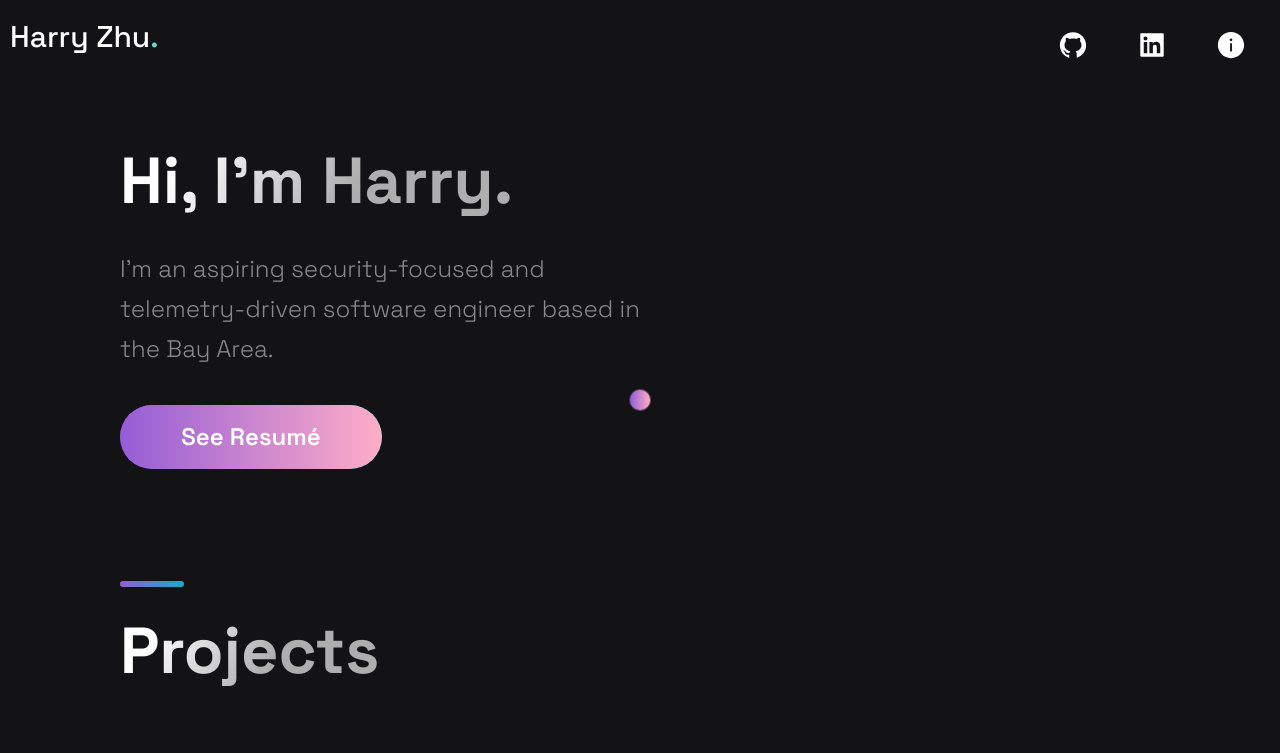
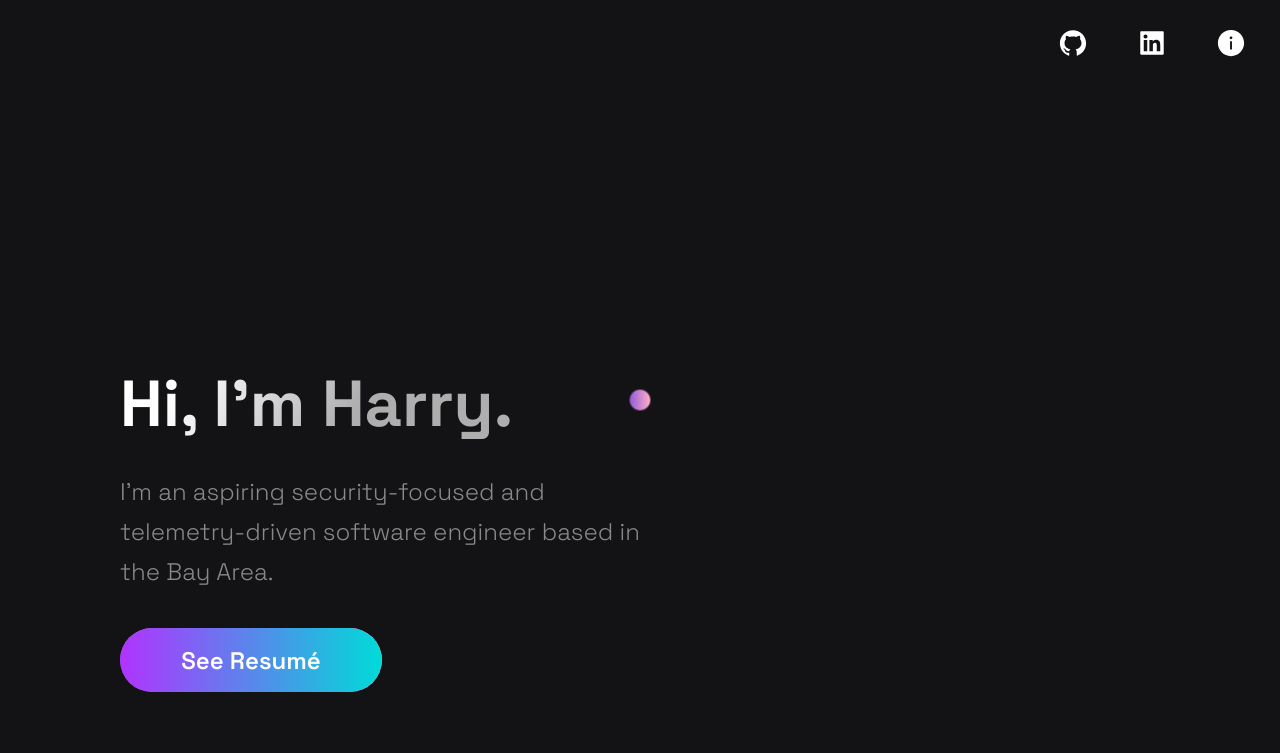
Before and after one commit to HarryZ10/harryjzhu.com, a Next.js app: page / in a window 1280 px wide. Shown: the top 753 px of the page. Built offline with nearby package versions, Linux system fonts and the light colour scheme.

Commit message:
Add spacing

```diff
--- a/src/components/Header/Header.js
+++ b/src/components/Header/Header.js
@@ -21,29 +21,6 @@ import {
 
 const Header = () => (
   <Container>
-    <Div1>
-      <Link href={"/"}>
-        <a
-          style={{
-            display: "flex",
-            alignItems: "center",
-            color: "white",
-            marginBottom: "20px",
-          }}
-        >
-          <Span>
-            Harry Zhu<Dot>.</Dot>
-          </Span>
-        </a>
-      </Link>
-    </Div1>
-    {/* <Div2>
-      <li>
-        <Link href="/resume.pdf">
-          <NavLink>See Resumé</NavLink>
-        </Link>
-      </li>
-    </Div2> */}
     <Div3>
       <SocialIcons
         href="https://github.com/HarryZ10"
--- a/src/components/Hero/Hero.js
+++ b/src/components/Hero/Hero.js
@@ -8,10 +8,9 @@ import {
 import Button from "../../styles/GlobalComponents/Button";
 import { LeftSection, FirstName } from "./HeroStyles";
 import FadeIn from "../FadeIn/FadeIn";
-import { Fade } from "@mui/material";
 
 const Hero = (props) => (
-  <Section row nopadding>
+  <Section row nopadding blankSpace>
     <LeftSection>
       <FadeIn>
         <SectionTitle main center>
--- a/src/pages/index.js
+++ b/src/pages/index.js
@@ -12,8 +12,8 @@ const Home = () => {
       <Section grid>
         <Hero />
       </Section>
+      <Experiences />
       <Projects />
-      <Experiences />
       <Timeline />
     </Layout>
   );
--- a/src/styles/GlobalComponents/index.js
+++ b/src/styles/GlobalComponents/index.js
@@ -4,6 +4,8 @@ export const Section = styled.section`
   display: ${(props) => props.grid ? "grid" : "flex" };
   flex-direction: ${(props) => props.row ? "row" : "column" };
   padding: ${(props) => props.nopadding ? "0" : "32px 48px 0" } ;
+  padding-top: ${(props) => props.blankSpace ? "250px" : "10px" } ;
+  padding-bottom: ${(props) => props.blankSpace ? "260px" : "10px" };
   margin: 0 auto;
   max-width: 1040px;
   box-sizing: content-box;
@@ -179,7 +181,7 @@ export const ButtonBack = styled.div`
   justify-content: center;
   margin: ${({ alt, form }) => (alt || form) ? '0' : '0 0 80px'};
   color: #fff;
-  background: ${({ alt }) => alt ? 'linear-gradient(270deg, #ff622e 0%, #B133FF 100%)' : 'linear-gradient(270deg, #00DBD8 0%, #B133FF 100%)'};
+  background: ${({ alt }) => alt ? 'linear-gradient(270deg, #346737 0%, #FF5DD6 100%)' : 'linear-gradient(270deg, #FFADC7 0%, #945DD6 100%)'};
   cursor: pointer;
   transition: 0.5s ease;
   position: relative;
@@ -211,7 +213,7 @@ export const ButtonFront = styled.button`
   left: 0;
   width: 100%;
   height: 100%;
-  background: ${({ alt }) => alt ? 'linear-gradient(270deg, #346737 0%, #FF5DD6 100%)' : 'linear-gradient(270deg, #FFADC7 0%, #945DD6 100%)'};
+  background: ${({ alt }) => alt ? 'linear-gradient(270deg, #00DBD8 0%, #B133FF 100%)' : 'linear-gradient(270deg, #00DBD8 0%, #B133FF 100%)'};
   opacity: ${({ disabled }) => disabled ? '.5' : '1'};
   transition: .4s ease;
   font-size: ${({ alt }) => alt ? '20px' : '24px'};
```
